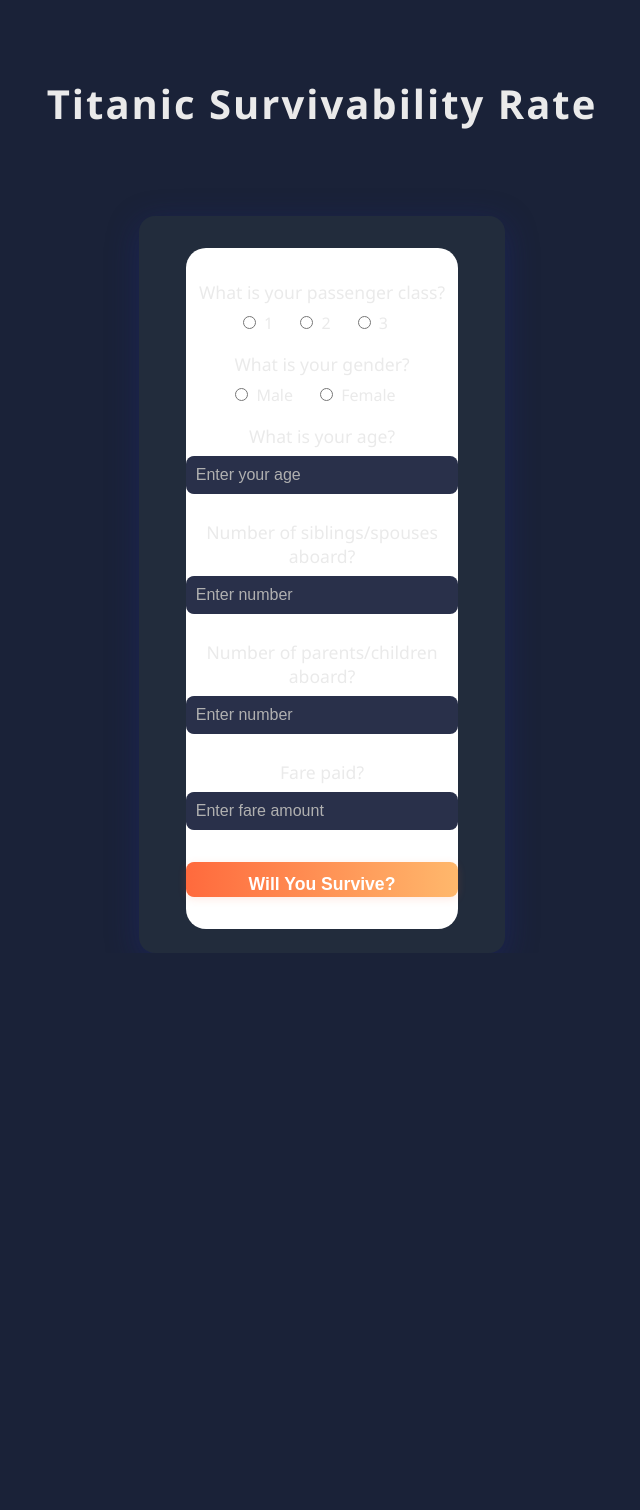
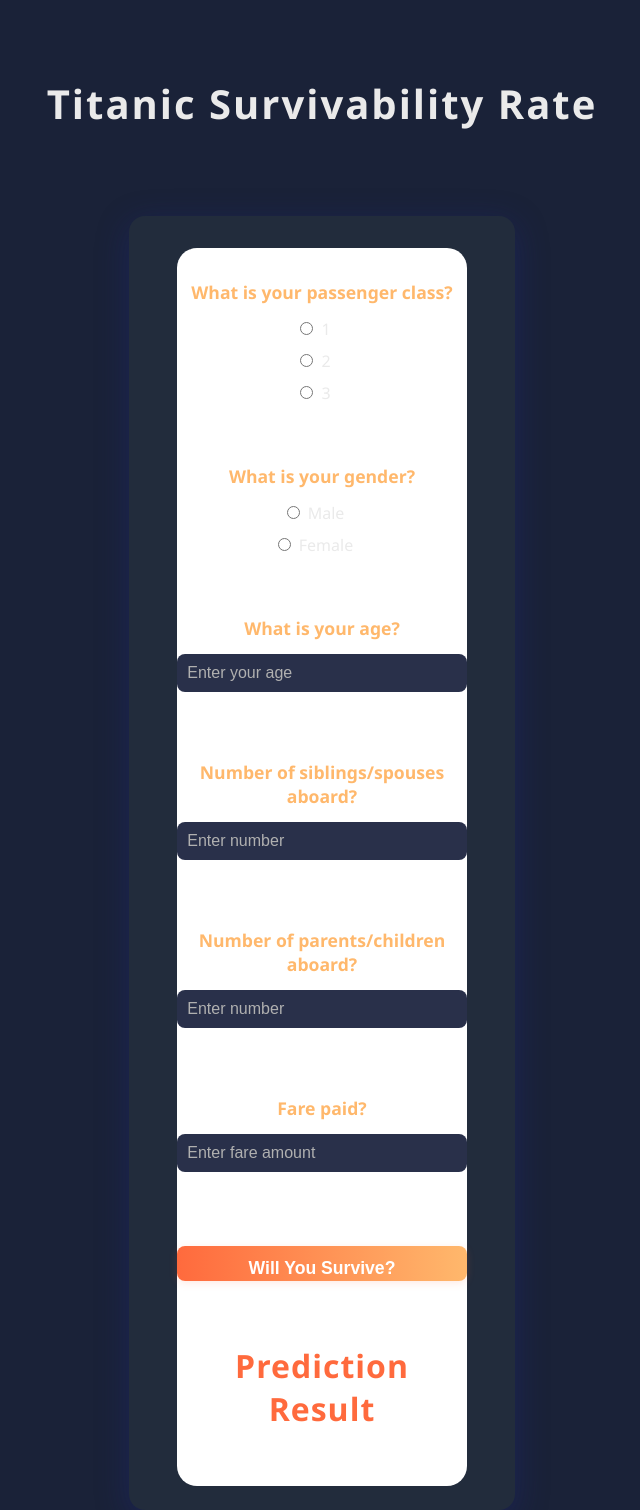
Before and after one commit to Labreo/titanic-ml, a Flask app: page /questions in a window 1280 px wide. Shown: the whole page, without its empty margins (318-958 px from the left). Before the commit the page ends 953 px from the top, so only its background shows below. Run offline with Flask 3, Linux system fonts and the light colour scheme; parts of the project's set-up code (start-up, migrations or seed data) failed here and were passed over.

Commit message:
Changes made to style and to redudent results page.

```diff
--- a/app.py
+++ b/app.py
@@ -27,7 +27,11 @@ def predict():
     prediction = model.predict([final_features])
     output = round(prediction[0], 2)
 
-    return render_template('results.html', result=output)
+    if output==1:
+        return render_template('questions.html', prediction_text='Yes,you will survive the Titanic!')
+    else:
+        return render_template('questions.html', prediction_text='No, you will not survive the Titanic!')
+
 
 
 if __name__ == "__main__":
--- a/templates/questions.html
+++ b/templates/questions.html
@@ -35,6 +35,12 @@
         <input class="age-input" type="number" name="Fare" placeholder="Enter fare amount" step="0.01" min="0" required><br>
 
         <button type="submit" class="btn-submit">Will You Survive?</button>
+        <br>
+         <h1>Prediction Result</h1>
+
+        {% if prediction_text %}
+            <p class="textclr">{{ prediction_text }}</p>
+        {% endif %}
     </form>
   </main>
 </body>
@@ -55,7 +61,49 @@ body {
     letter-spacing: 2px;
     color: #eaeaea;
 }
+h1 {
+    text-align: center;
+    color: #ff6a3d;
+    margin-bottom: 24px;
+    font-size: 2rem;
+    font-weight: 700;
+    letter-spacing: 1px;
+}
 
+form {
+    display: flex;
+    flex-direction: column;
+    gap: 10px;
+}
+
+input[type="number"]::-webkit-inner-spin-button,
+input[type="number"]::-webkit-outer-spin-button {
+    -webkit-appearance: none;
+    margin: 0;
+}
+
+input[type="number"] {
+    appearance: textfield;
+}
+
+p.question {
+    margin-top: 16px;
+    margin-bottom: 4px;
+    color: #ffb86c;
+    font-size: 1.05rem;
+    font-weight: 600;
+}
+
+h1 + main .login {
+    margin-top: 18px;
+}
+
+p.textclr {
+    color: #ffb86c;
+    text-align: center;
+    font-size: 1.1rem;
+    margin-top: 18px;
+}
 .login {
     background: #222c3c;
     max-width: 400px;
```
Also changed, not shown: templates/results.html (deleted, +0 -16 lines).
